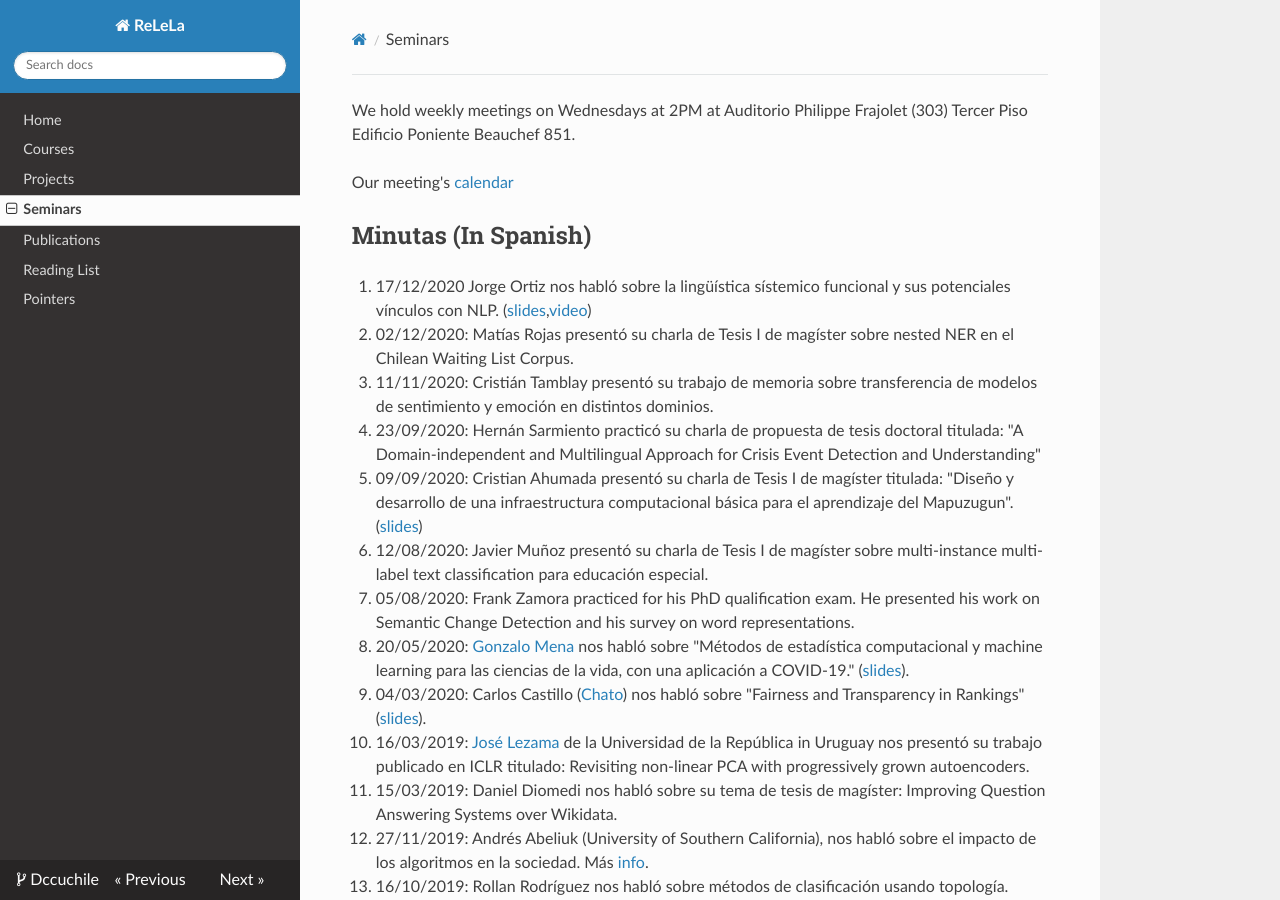
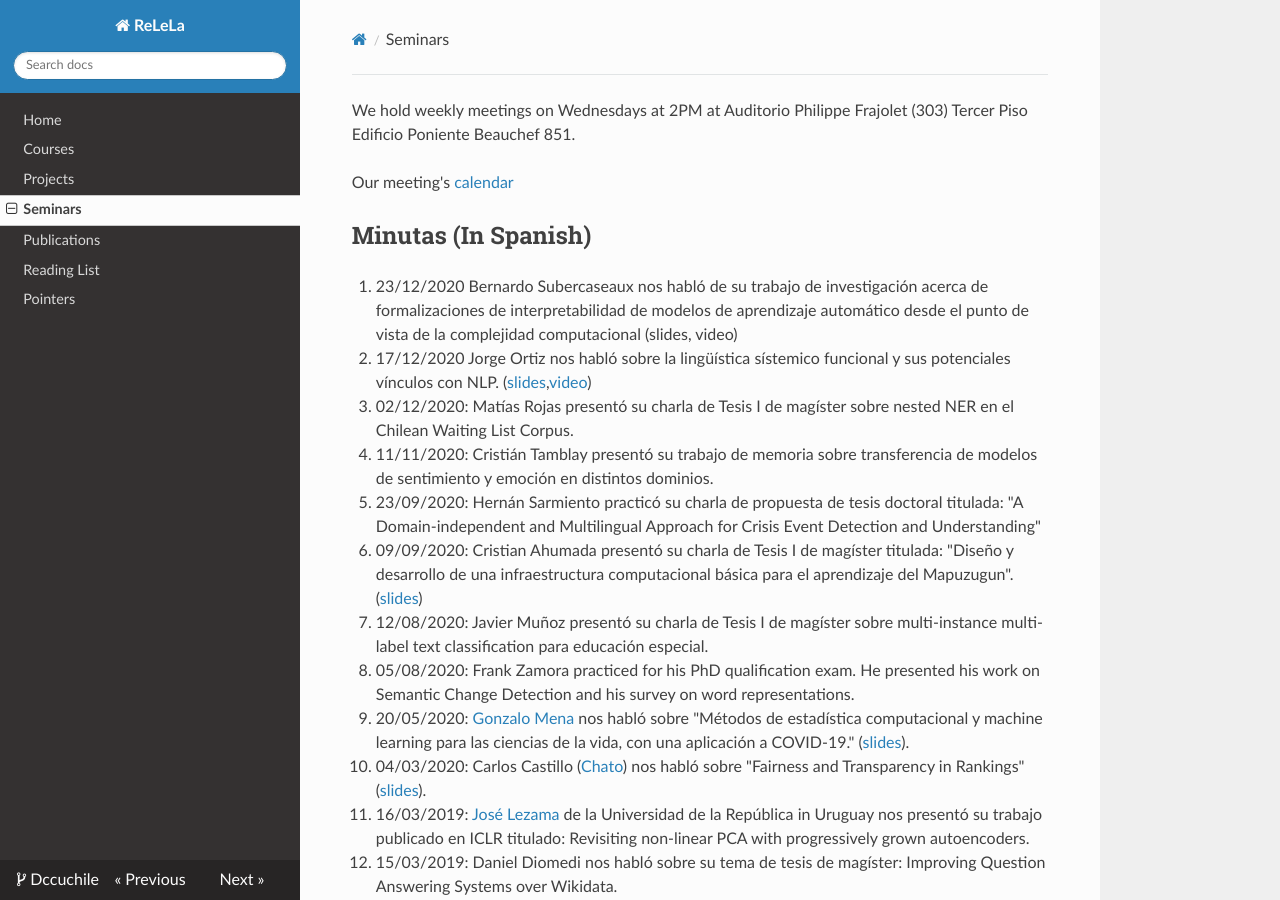
Before and after one commit to dccuchile/relela, an MkDocs documentation site: the page built from docs/seminars.md, in a window 1280 px wide and 900 px high. Built offline with MkDocs 1.6.1, drawn with Linux system fonts in a browser that asks for light colours; nearby versions of some CDN libraries.

Commit message:
Update seminars.md

```diff
--- a/docs/seminars.md
+++ b/docs/seminars.md
@@ -7,6 +7,7 @@ Our meeting's [calendar](https://calendar.google.com/calendar?cid=a2RodGsyMzZoOG
 
 
 ## Minutas (In Spanish)
+1. 23/12/2020 Bernardo Subercaseaux nos habló de su trabajo de investigación acerca de formalizaciones de interpretabilidad de modelos de aprendizaje automático desde el punto de vista de la complejidad computacional (slides, video)
 1. 17/12/2020 Jorge Ortiz nos habló sobre la lingüística sístemico funcional y sus potenciales vínculos con NLP. ([slides](https://ortizfuentes.com/wp-content/uploads/2020/12/Ortiz-J.-2020-Charla-El-aporte-de-los-estudios-del-lenguaje.pdf),[video](https://youtu.be/jRWyPl6cb7I))
 1. 02/12/2020: Matías Rojas presentó su charla de Tesis I de magíster sobre nested NER en el Chilean Waiting List Corpus.
 1. 11/11/2020: Cristián Tamblay presentó su trabajo de memoria sobre transferencia de modelos de sentimiento y emoción en distintos dominios.
```
